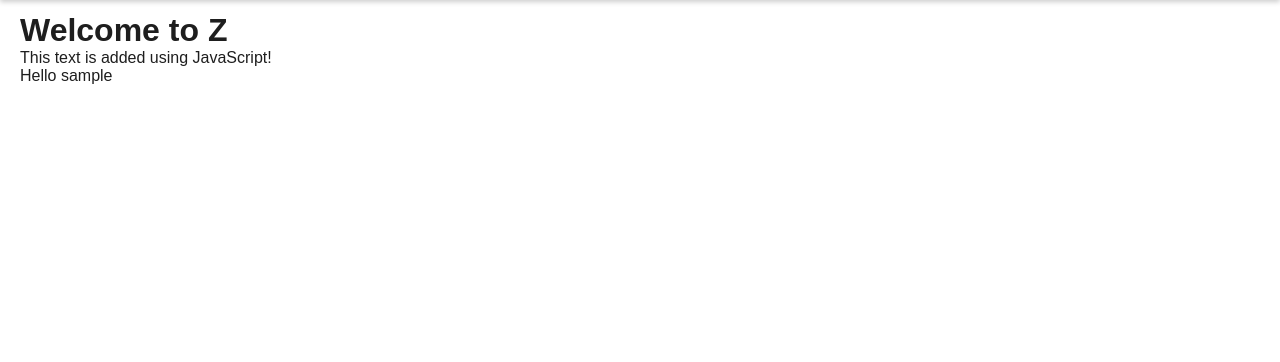
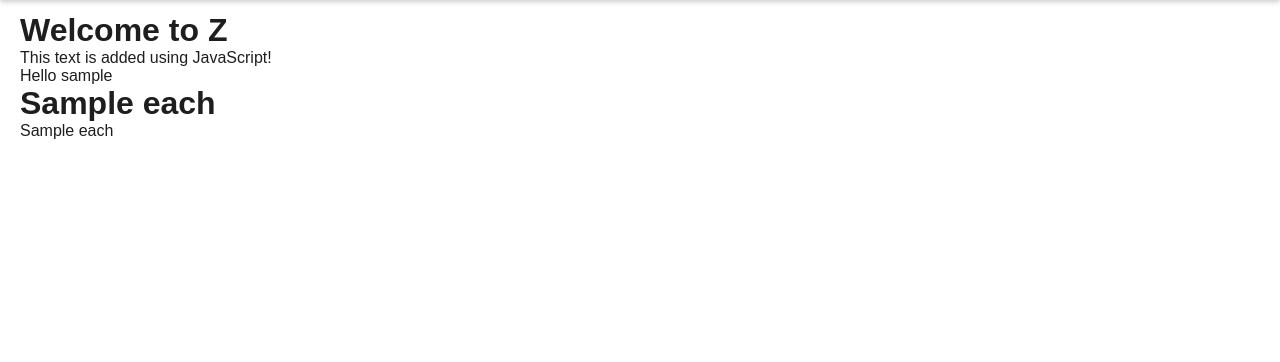
Before and after one commit to KennyPang04/Nah-Id-Win, a Flask app: template templates/index.html in a window 1280 px wide. Shown: the part 58-420 px from the top of the page. Run offline with Flask 3, Linux system fonts and the light colour scheme; the template is opened without the code that fills it: most values are stand-ins (such as "Sample title", 1, 10 or a date in 2020).

Commit message:
implemented multiple div

```diff
--- a/app.py
+++ b/app.py
@@ -27,11 +27,21 @@ def index():
         hashed_token = hashlib.sha256(auth_token.encode()).hexdigest()
         user = db.accounts.find_one({"token":hashed_token})
         username = user['username']
-        return render_template("index.html", content_type='text/html', logged_in=log, username=username)
+        # check for posts and load posts
+        if not db is None:  #if there is a database
+            data = db.posts.find({})
+            return render_template("index.html", content_type='text/html', logged_in=log, data=data, username=username)
+        else:
+            return render_template("index.html", content_type='text/html', logged_in=log, username=username)
     else:
         log = False
+    #for guest page, check for posts and loads them
+    if not db is None:  #if there is a database
+        data = db.posts.find({})
+        return render_template("index.html", content_type='text/html', logged_in=log, data=data)
 
     return render_template("index.html", content_type='text/html', logged_in=log)
+
 
 #takes the user to the register form
 @app.route("/register")
@@ -52,7 +62,7 @@ def postPath():
     if auth_token:
         return render_template('post.html', content_type='text/html', logged_in=True)
     else:
-        return redirect('/')
+        return redirect('/login')
 
 @app.route('/send-post', methods=['POST'])
 def posting():
--- a/templates/index.html
+++ b/templates/index.html
@@ -12,6 +12,18 @@
     {% else %}
         <p>Hello Guest</p>
     {% endif %}
+
+    <!-- New posts -->
+    {% for each_data in data %}
+        <div class = "total-new-post">
+            <div class="new-post">
+                <h1><b>{{ each_data["title"] }}</b></h1>
+                <p>{{ each_data["question"] }}</p>
+
+            </div>
+        </div>
+    {% endfor %}
+
     <!-- New post button -->
     <a href="/post" class="new-post-button">+</a>
 {% endblock %}
--- a/templates/post.html
+++ b/templates/post.html
@@ -4,7 +4,7 @@
 {% block title %}Post Question{% endblock %}
 
 {% block css %}
-<link rel="stylesheet" href="{{ url_for('static', filename='css/post.css') }}">
+<link rel="stylesheet" href="{{ url_for('static', filename='css/post_template.css') }}">
 {% endblock %}
 
 {% block content %}
```
Also changed, not shown: static/css/post_template.css (renamed from static/css/post.css).
